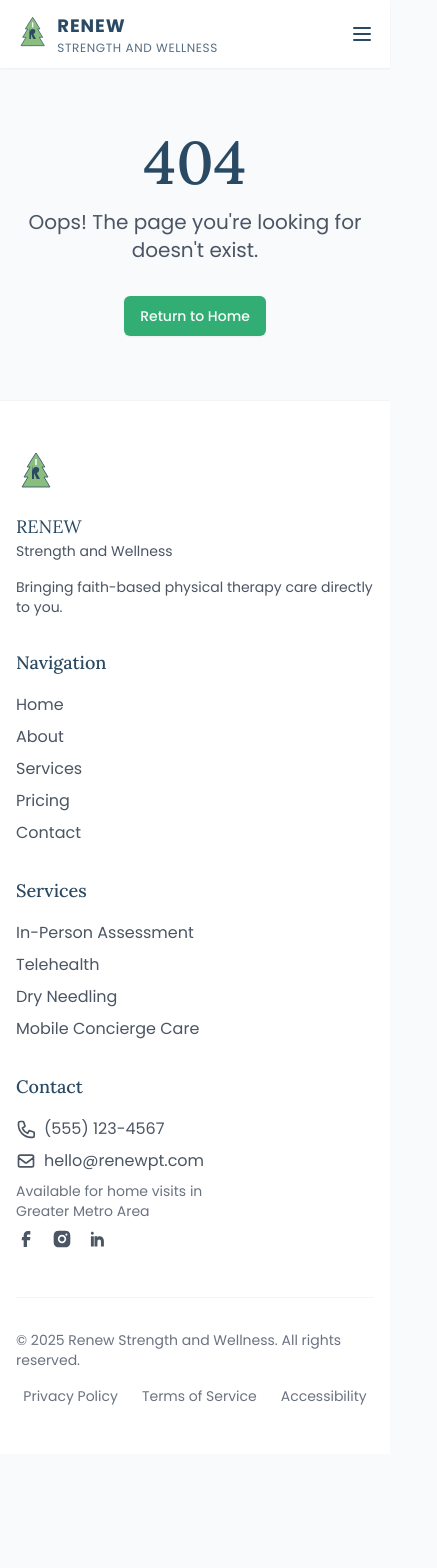
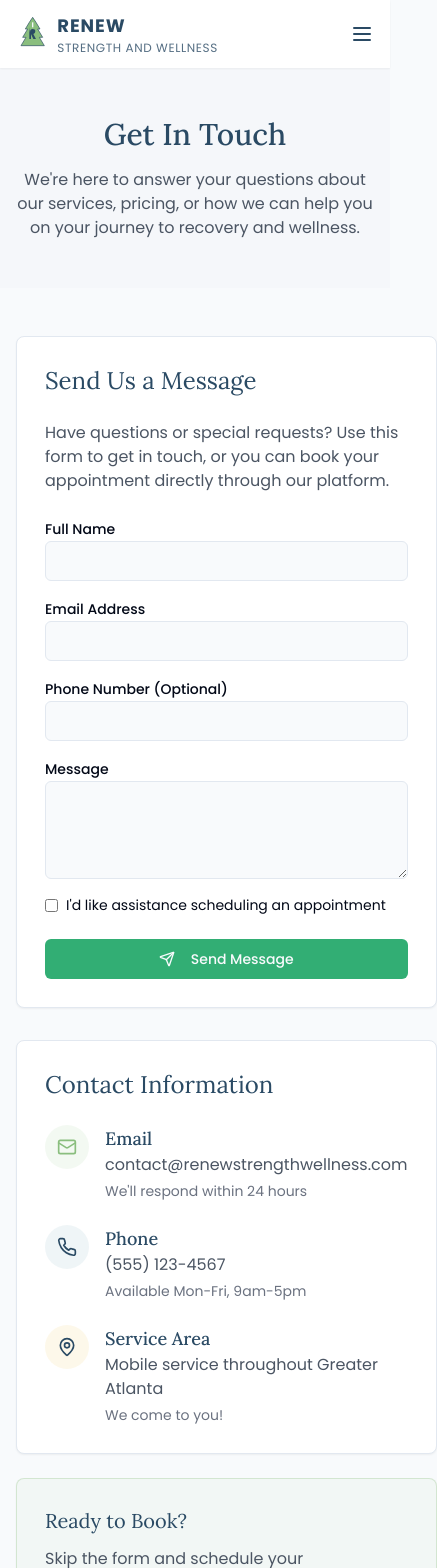
Before and after one commit to zrsmith4/renew-strength-portal, a React (Vite) app: page /contact in a window 390 px wide. Shown: the top 1568 px of the page, 437 px wide, since content can reach past the window. Before the commit the page ends 1454 px from the top, so only its background shows below. Built offline with nearby package versions, Linux system fonts and the light colour scheme.

Commit message:
feat: Add Contact page
Adds a Contact page with a form, email scheduling option, business email, optional phone field, Google Maps embed, and a call to action.

```diff
--- a/src/App.tsx
+++ b/src/App.tsx
@@ -7,6 +7,7 @@ import { BrowserRouter, Routes, Route } from "react-router-dom";
 import Index from "./pages/Index";
 import Pricing from "./pages/Pricing";
 import About from "./pages/About";
+import Contact from "./pages/Contact";
 import NotFound from "./pages/NotFound";
 
 const queryClient = new QueryClient();
@@ -21,6 +22,7 @@ const App = () => (
           <Route path="/" element={<Index />} />
           <Route path="/pricing" element={<Pricing />} />
           <Route path="/about" element={<About />} />
+          <Route path="/contact" element={<Contact />} />
           {/* ADD ALL CUSTOM ROUTES ABOVE THE CATCH-ALL "*" ROUTE */}
           <Route path="*" element={<NotFound />} />
         </Routes>
--- /dev/null
+++ b/src/pages/Contact.tsx
@@ -0,0 +1,213 @@
+
+import React from 'react';
+import { Mail, Phone, MapPin, Send } from 'lucide-react';
+import { useForm } from 'react-hook-form';
+import { toast } from 'sonner';
+import { Card, CardContent } from '@/components/ui/card';
+import { Label } from '@/components/ui/label';
+import { Input } from '@/components/ui/input';
+import { Textarea } from '@/components/ui/textarea';
+import { Button } from '@/components/ui/button';
+import NavBar from '@/components/NavBar';
+import Footer from '@/components/Footer';
+
+type ContactFormValues = {
+  name: string;
+  email: string;
+  phone: string;
+  message: string;
+  scheduleRequest: boolean;
+};
+
+const Contact = () => {
+  const { register, handleSubmit, formState: { errors }, reset } = useForm<ContactFormValues>();
+
+  const onSubmit = (data: ContactFormValues) => {
+    console.log('Form submitted:', data);
+    toast.success('Message sent successfully! We\'ll get back to you soon.');
+    reset();
+  };
+
+  return (
+    <div className="flex flex-col min-h-screen">
+      <NavBar />
+
+      <main className="flex-grow">
+        {/* Header Section */}
+        <div className="bg-brand-light py-12 md:py-16">
+          <div className="container mx-auto px-4">
+            <h1 className="text-3xl md:text-4xl font-serif text-center font-medium text-brand-navy">Get In Touch</h1>
+            <p className="mt-4 text-center text-gray-600 max-w-2xl mx-auto">
+              We're here to answer your questions about our services, pricing, or how we can help you on your journey to recovery and wellness.
+            </p>
+          </div>
+        </div>
+
+        {/* Contact Content */}
+        <section className="container mx-auto px-4 py-12 md:py-16">
+          <div className="grid md:grid-cols-5 gap-8 lg:gap-12">
+            {/* Contact Form - Takes 3 columns on md+ screens */}
+            <div className="md:col-span-3">
+              <Card className="p-1">
+                <CardContent className="p-6">
+                  <h2 className="text-2xl font-serif text-brand-navy mb-6">Send Us a Message</h2>
+                  <p className="mb-6 text-gray-600">
+                    Have questions or special requests? Use this form to get in touch, or you can book your appointment directly through our platform.
+                  </p>
+
+                  <form onSubmit={handleSubmit(onSubmit)} className="space-y-6">
+                    <div className="space-y-4">
+                      <div>
+                        <Label htmlFor="name">Full Name</Label>
+                        <Input
+                          id="name"
+                          {...register('name', { required: 'Name is required' })}
+                          className={errors.name ? 'border-red-300' : ''}
+                        />
+                        {errors.name && (
+                          <p className="text-sm text-red-500 mt-1">{errors.name.message}</p>
+                        )}
+                      </div>
+
+                      <div>
+                        <Label htmlFor="email">Email Address</Label>
+                        <Input
+                          id="email"
+                          type="email"
+                          {...register('email', {
+                            required: 'Email is required',
+                            pattern: {
+                              value: /^[A-Z0-9._%+-]+@[A-Z0-9.-]+\.[A-Z]{2,}$/i,
+                              message: 'Invalid email address'
+                            }
+                          })}
+                          className={errors.email ? 'border-red-300' : ''}
+                        />
+                        {errors.email && (
+                          <p className="text-sm text-red-500 mt-1">{errors.email.message}</p>
+                        )}
+                      </div>
+
+                      <div>
+                        <Label htmlFor="phone">Phone Number (Optional)</Label>
+                        <Input
+                          id="phone"
+                          type="tel"
+                          {...register('phone')}
+                        />
+                      </div>
+
+                      <div>
+                        <Label htmlFor="message">Message</Label>
+                        <Textarea
+                          id="message"
+                          rows={4}
+                          {...register('message', { required: 'Message is required' })}
+                          className={errors.message ? 'border-red-300' : ''}
+                        />
+                        {errors.message && (
+                          <p className="text-sm text-red-500 mt-1">{errors.message.message}</p>
+                        )}
+                      </div>
+
+                      <div className="flex items-center space-x-2">
+                        <input
+                          type="checkbox"
+                          id="scheduleRequest"
+                          {...register('scheduleRequest')}
+                          className="rounded border-gray-300 text-brand-green focus:ring-brand-green"
+                        />
+                        <Label htmlFor="scheduleRequest" className="text-sm font-normal">
+                          I'd like assistance scheduling an appointment
+                        </Label>
+                      </div>
+                    </div>
+
+                    <Button type="submit" className="w-full">
+                      <Send className="mr-2 h-4 w-4" /> Send Message
+                    </Button>
+                  </form>
+                </CardContent>
+              </Card>
+            </div>
+
+            {/* Contact Information - Takes 2 columns on md+ screens */}
+            <div className="md:col-span-2">
+              <Card className="p-1 mb-6">
+                <CardContent className="p-6">
+                  <h2 className="text-2xl font-serif text-brand-navy mb-6">Contact Information</h2>
+
+                  <div className="space-y-6">
+                    <div className="flex items-start">
+                      <div className="bg-brand-green/10 p-3 rounded-full mr-4">
+                        <Mail className="h-5 w-5 text-brand-green" />
+                      </div>
+                      <div>
+                        <h3 className="text-lg font-medium text-brand-navy">Email</h3>
+                        <p className="text-gray-600">contact@renewstrengthwellness.com</p>
+                        <p className="text-sm text-gray-500 mt-1">We'll respond within 24 hours</p>
+                      </div>
+                    </div>
+
+                    <div className="flex items-start">
+                      <div className="bg-brand-blue/20 p-3 rounded-full mr-4">
+                        <Phone className="h-5 w-5 text-brand-navy" />
+                      </div>
+                      <div>
+                        <h3 className="text-lg font-medium text-brand-navy">Phone</h3>
+                        <p className="text-gray-600">(555) 123-4567</p>
+                        <p className="text-sm text-gray-500 mt-1">Available Mon-Fri, 9am-5pm</p>
+                      </div>
+                    </div>
+
+                    <div className="flex items-start">
+                      <div className="bg-brand-yellow/30 p-3 rounded-full mr-4">
+                        <MapPin className="h-5 w-5 text-brand-navy" />
+                      </div>
+                      <div>
+                        <h3 className="text-lg font-medium text-brand-navy">Service Area</h3>
+                        <p className="text-gray-600">Mobile service throughout Greater Atlanta</p>
+                        <p className="text-sm text-gray-500 mt-1">We come to you!</p>
+                      </div>
+                    </div>
+                  </div>
+                </CardContent>
+              </Card>
+
+              {/* Booking CTA Card */}
+              <Card className="p-1 border-brand-green/30 bg-brand-green/5">
+                <CardContent className="p-6">
+                  <h3 className="text-xl font-serif text-brand-navy mb-3">Ready to Book?</h3>
+                  <p className="text-gray-600 mb-4">
+                    Skip the form and schedule your appointment directly through our online booking system.
+                  </p>
+                  <Button className="w-full">Book an Appointment</Button>
+                </CardContent>
+              </Card>
+            </div>
+          </div>
+
+          {/* Map Section */}
+          <div className="mt-12">
+            <h2 className="text-2xl font-serif text-brand-navy mb-6">Service Area</h2>
+            <div className="bg-gray-100 rounded-lg overflow-hidden h-[400px] flex items-center justify-center">
+              {/* Placeholder for Google Maps */}
+              <div className="text-center p-6">
+                <MapPin className="h-12 w-12 text-brand-green mx-auto mb-4" />
+                <h3 className="text-xl font-medium text-brand-navy mb-2">Greater Atlanta Area</h3>
+                <p className="text-gray-600 max-w-md mx-auto">
+                  As a mobile practice, we serve clients throughout the Greater Atlanta metropolitan area,
+                  bringing physical therapy services directly to your home, office, or preferred location.
+                </p>
+              </div>
+            </div>
+          </div>
+        </section>
+      </main>
+
+      <Footer />
+    </div>
+  );
+};
+
+export default Contact;
```
